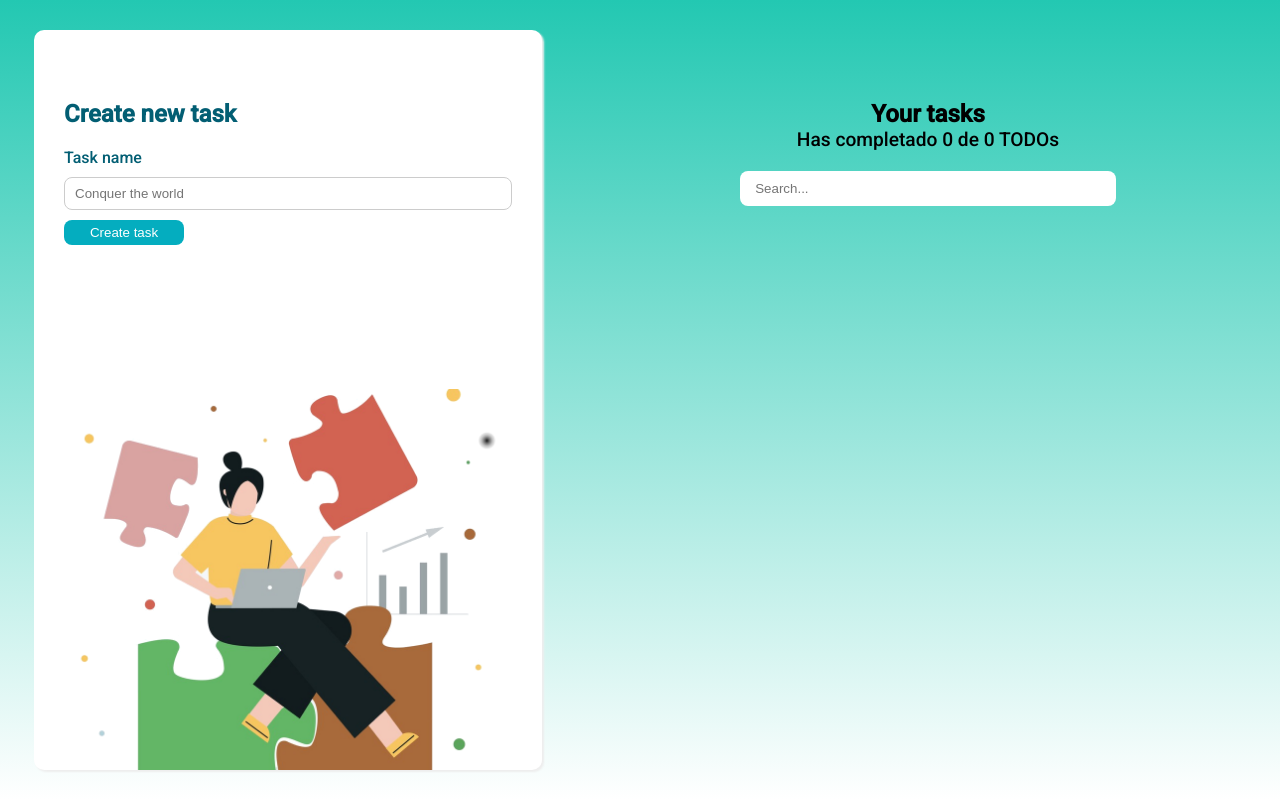
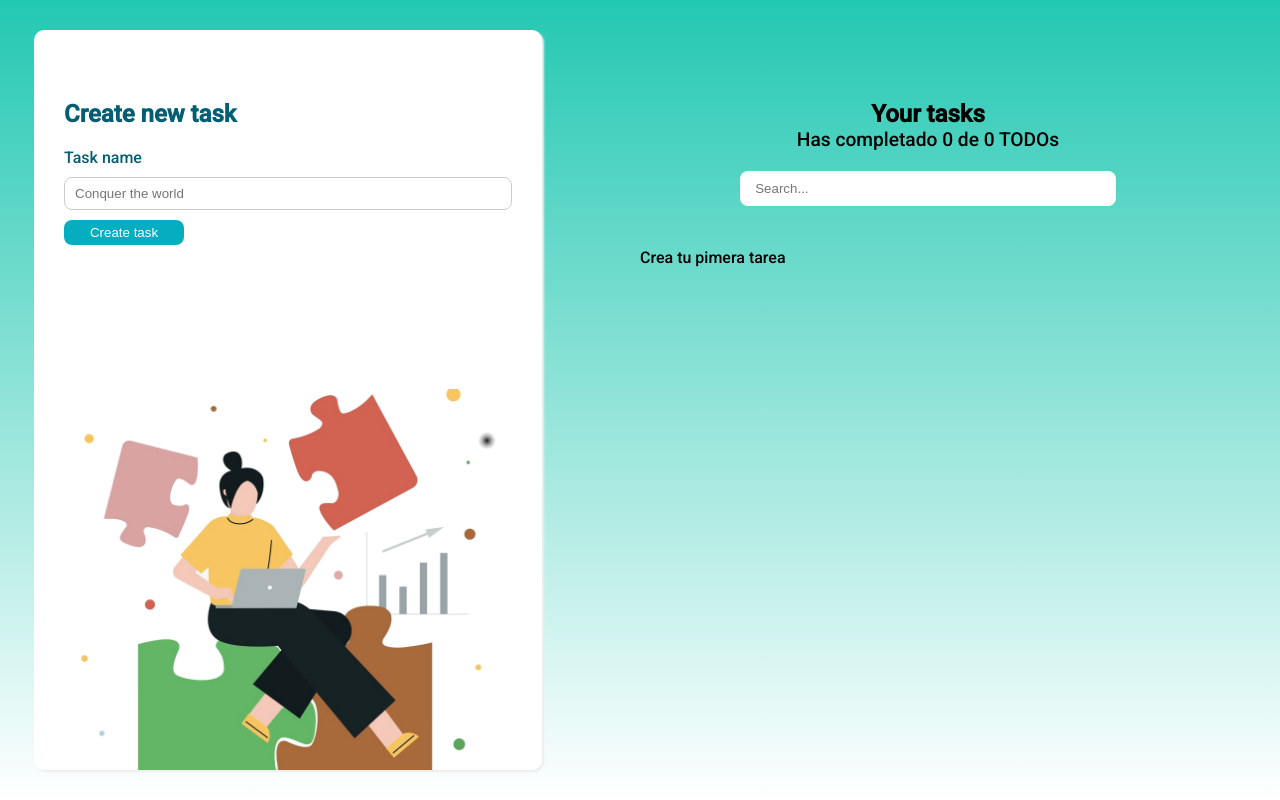
Before and after one commit to ncrousset/todo-react, a React (Create React App) app: page / in a window 1280 px wide. Built offline with nearby package versions, Linux system fonts and the light colour scheme.

Commit message:
CReando un custumerHooks

```diff
--- a/src/App.js
+++ b/src/App.js
@@ -1,73 +1,88 @@
-import "./App.css";
-import { useState, useEffect } from "react";
-import TaskContainer from "./componets/TaskContainer";
-import CreateTask from "./componets/CreateTask";
+import './App.css'
+import { useState, useEffect } from 'react'
+import TaskContainer from './componets/TaskContainer'
+import CreateTask from './componets/CreateTask'
 
-function useLocalStorage(itemName, initialValue) {
-  const localStorageItem = localStorage.getItem(itemName);
-  let parseItem;
+function useLocalStorage (itemName, initialValue) {
+  const [error, setError] = useState(false)
+  const [loading, setLoading] = useState(true)
+  const [item, setItem] = useState(initialValue)
 
-  if (!localStorageItem) {
-    localStorage.setItem(itemName, JSON.stringify(initialValue));
-    parseItem = initialValue;
-  } else {
-    parseItem = JSON.parse(localStorageItem);
+  useEffect(() => {
+    setTimeout(() => {
+      try {
+        const localStorageItem = localStorage.getItem(itemName)
+        let parseItem
+
+        if (!localStorageItem) {
+          localStorage.setItem(itemName, JSON.stringify(initialValue))
+          parseItem = initialValue
+        } else {
+          parseItem = JSON.parse(localStorageItem)
+        }
+
+        setItem(parseItem)
+        setLoading(false)
+      } catch (error) {
+        setError(true)
+      }
+    }, 1000)
+  })
+
+  const saveItem = (newItem) => {
+    try {
+      const stringifiedItem = JSON.stringify(newItem)
+      localStorage.setItem(itemName, stringifiedItem)
+      setItem(newItem)
+    } catch (error) {
+      setError(error)
+    }
   }
 
-  const [item, setItem] = useState(parseItem);
-
-  const saveItem = (newTodo) => {
-    const stringifiedItem = JSON.stringify(parseItem);
-    localStorage.setItem(itemName, stringifiedItem);
-    setItem(parseItem);
-  };
-
-  return [item, saveItem];
+  return { item, saveItem, loading, error }
 }
 
-function App() {
-  const [todos, saveTodo] = useLocalStorage("TODOS_V1", []);
-  const [searchValue, setValueSearch] = useState("");
+function App () {
+  const { item: todos, saveItem, loading, error } = useLocalStorage('TODOS_V1', [])
+  const [searchValue, setValueSearch] = useState('')
 
-  const completedTodos = todos.filter((todo) => !!todo.completed).length;
-  const totalTodos = todos.length;
+  const completedTodos = todos.filter((todo) => !!todo.completed).length
+  const totalTodos = todos.length
 
-  let searchedTodos = [];
+  let searchedTodos = []
 
   if (!searchValue.length >= 1) {
-    searchedTodos = todos;
+    searchedTodos = todos
   } else {
     searchedTodos = todos.filter((todo) => {
-      const searchText = searchValue.toLowerCase();
-      const todoText = todo.text.toLowerCase();
-      return todoText.includes(searchText);
-    });
+      const searchText = searchValue.toLowerCase()
+      const todoText = todo.text.toLowerCase()
+      return todoText.includes(searchText)
+    })
   }
 
   const completeTodo = (text) => {
-    const todoIndex = todos.findIndex((todo) => todo.text === text);
-    const newTodo = [...todos];
+    const todoIndex = todos.findIndex((todo) => todo.text === text)
+    const newTodo = [...todos]
 
-    newTodo[todoIndex].completed = true;
-    saveTodo(newTodo);
-  };
+    newTodo[todoIndex].completed = true
+    saveItem(newTodo)
+  }
 
   const deleteTodo = (text) => {
-    const todoIndex = todos.findIndex((todo) => todo.text === text);
-    const newTodo = [...todos];
+    const todoIndex = todos.findIndex((todo) => todo.text === text)
+    const newTodo = [...todos]
 
-    newTodo.splice(todoIndex, 1);
-    saveTodo(newTodo);
-  };
-
-  useEffect(() => {
-    console.log("use effect");
-  }, []);
+    newTodo.splice(todoIndex, 1)
+    saveItem(newTodo)
+  }
 
   return (
     <>
       <CreateTask />
       <TaskContainer
+        error={error}
+        loading={loading}
         totalTodos={totalTodos}
         completedTodos={completedTodos}
         searchValue={searchValue}
@@ -77,7 +92,7 @@ function App() {
         deleteTodo={deleteTodo}
       />
     </>
-  );
+  )
 }
 
-export default App;
+export default App
--- a/src/componets/TaskContainer.jsx
+++ b/src/componets/TaskContainer.jsx
@@ -4,6 +4,8 @@ import { TodoList } from './TodoList'
 import { TodoItem } from './TodoItem'
 
 function TaskContainer ({
+  loading,
+  error,
   totalTodos,
   completedTodos,
   searchValue,
@@ -13,18 +15,15 @@ function TaskContainer ({
   deleteTodo
 }) {
   return (
-        <section className='taskContainer'>
-        <TodoCounter
-            total={totalTodos}
-            completed={completedTodos}
-        />
-        <TodoSearch
-           searchValue={searchValue}
-           setValueSearch={setValueSearch}
-        />
+    <section className="taskContainer">
+      <TodoCounter total={totalTodos} completed={completedTodos} />
+      <TodoSearch searchValue={searchValue} setValueSearch={setValueSearch} />
       <TodoList>
-          {
-            searchedTodos.map(todo => (
+        {error && <p>Hubo un error...</p>}
+        {loading && <p>Estamos cargando...</p>}
+        {!loading && !searchedTodos.length && <p>Crea tu pimera tarea</p>}
+
+        {searchedTodos.map((todo) => (
           <TodoItem
             key={todo.text}
             text={todo.text}
@@ -32,8 +31,7 @@ function TaskContainer ({
             onComplete={() => completeTodo(todo.text)}
             onDelete={() => deleteTodo(todo.text)}
           />
-            ))
-          }
+        ))}
       </TodoList>
     </section>
   )
--- a/src/componets/TodoItem.jsx
+++ b/src/componets/TodoItem.jsx
@@ -1,7 +1,7 @@
 export function TodoItem (props) {
-  const handleClickDelete = () => {
+//   const handleClickDelete = () => {
 
-  }
+  //   }
 
   return (
         <li className=
--- a/src/componets/TodoSearch.jsx
+++ b/src/componets/TodoSearch.jsx
@@ -1,4 +1,4 @@
-import { useState } from 'react'
+// import { useState } from 'react'
 
 export function TodoSearch ({ searchValue, setValueSearch }) {
   // const [searchValue, setSearch] = useState('')
```
Also changed, not shown: .eslintrc.json. Lines whose indentation alone changed are shown as unchanged.
